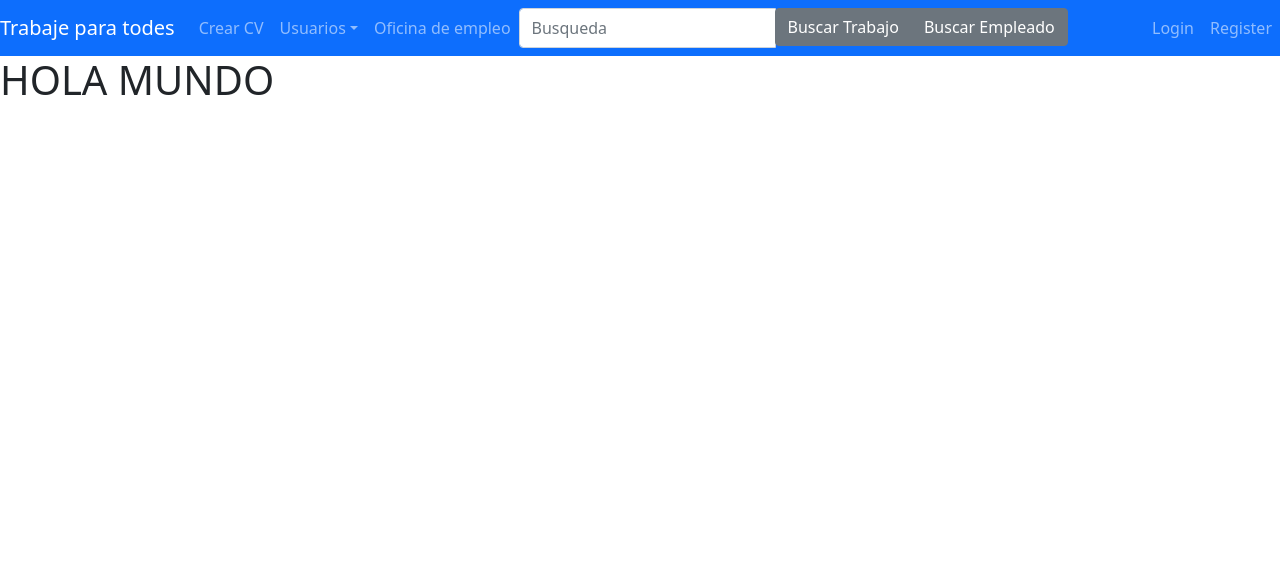
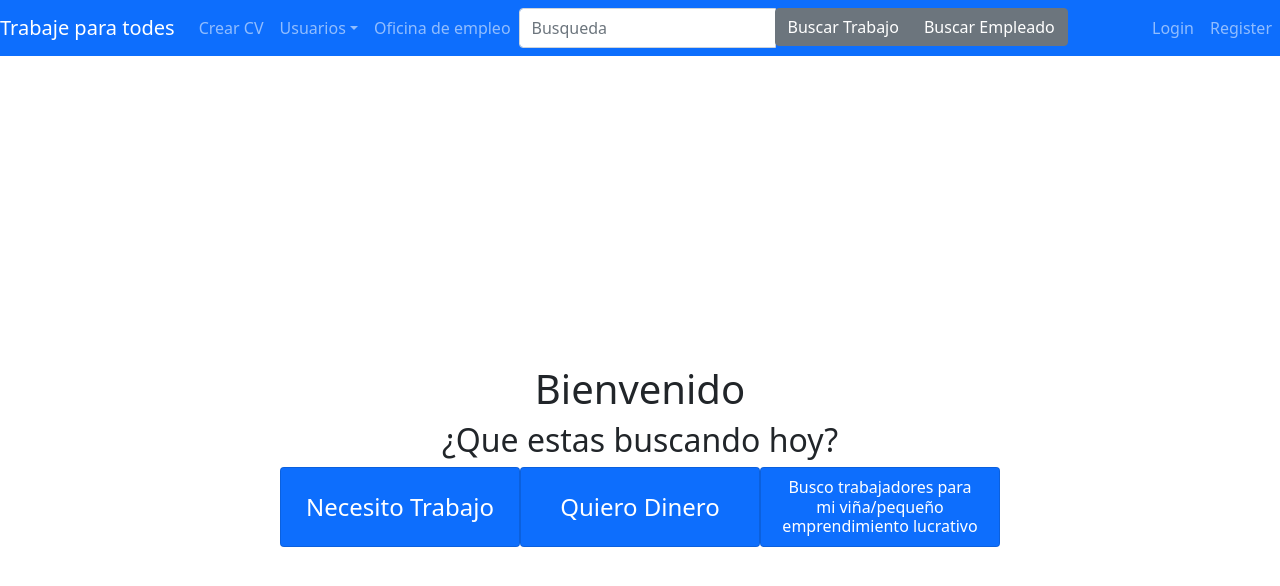
Before and after one commit to elkitoq/EndProyect, a React (Create React App) app: page / in a window 1280 px wide. Shown: the top 586 px of the page. Built offline with nearby package versions, Linux system fonts and the light colour scheme.

Commit message:
View Home

```diff
--- a/src/App.js
+++ b/src/App.js
@@ -2,6 +2,7 @@ import 'bootstrap/dist/css/bootstrap.min.css';
 import { ViewLogin } from './Views/ViewLogin.js'
 import { ViewCreateCV } from './Views/ViewCreateCV'
 import { ViewFindWorker } from "./Views/ViewFindWorker";
+import { ViewHome } from "./Views/ViewHome";
 import { ViewHomeAdmin } from "./Views/ViewHomeAdmin";
 import { ViewHomeAspirante } from "./Views/ViewHomeAspirante";
 import { ViewHomeEmpresa } from "./Views/ViewHomeEmpresa";
@@ -153,7 +154,7 @@ function App() {
         </Route>
 
         <Route path="/">
-          <h1>HOLA MUNDO</h1>
+          <ViewHome/>
         </Route>
       </Switch>
     </Router>
--- /dev/null
+++ b/src/Views/ViewHome.js
@@ -0,0 +1,51 @@
+import { useHistory } from "react-router";
+import { Card, CardText, Container, Row } from "reactstrap";
+
+import '../style/generic.css';
+import '../style/home.css';
+
+
+export const ViewHome = () => {
+
+    const history = useHistory();
+
+    const routeChange = (path) => {
+        history.push(path);
+    }
+
+    return (
+        <Container className="abs-center">
+            <div class="text-center">
+                <h1>Bienvenido</h1>
+                <h2>¿Que estas buscando hoy?</h2>
+                <Row className="">
+
+                    <Card onClick={routeChange.bind(this, "/lookforJob/")}
+                    body inverse color="primary" className="text-wrap tarjetasQBuscas alinearVertical">
+                        <CardText
+                            tag="h5"
+                            style={{ "font-size": '3vh' }}>
+                            Necesito Trabajo
+                        </CardText>
+                    </Card>
+                    <Card  onClick={routeChange.bind(this, "/offerService/")}
+                    body inverse color="primary" className="text-wrap tarjetasQBuscas alinearVertical">
+                        <CardText
+                            tag="h5"
+                            style={{ "font-size": '3vh' }}>
+                            Quiero Dinero
+                        </CardText>
+                    </Card>
+                    <Card onClick={routeChange.bind(this, "/lookforWorker/")}
+                    body inverse color="primary" className="text-wrap tarjetasQBuscas alinearVertical">
+                        <CardText
+                            tag="h5"
+                            style={{ "font-size": '2vh' }} >
+                            Busco trabajadores para mi viña/pequeño emprendimiento lucrativo
+                            </CardText>
+                    </Card>
+                </Row>
+            </div>
+        </Container>
+    );
+}
--- a/src/Views/ViewHomeAdmin.js
+++ b/src/Views/ViewHomeAdmin.js
@@ -3,6 +3,6 @@
 
 export const ViewHomeAdmin = () => {
     return (
-        <h1>Paguina de inicio para Administradores</h1>
+        <h1>Pagina de inicio para Administradores</h1>
         );
     }
--- a/src/Views/ViewHomeAspirante.js
+++ b/src/Views/ViewHomeAspirante.js
@@ -4,6 +4,6 @@
 
 export const ViewHomeAspirante = () => {
     return (
-        <h1>Paguina de inicio para Aspirantes<a href="/offerService/">ofrecer Servicio</a></h1>
+        <h1>Pagina de inicio para Aspirantes<a href="/offerService/">ofrecer Servicio</a></h1>
         );
     }
--- a/src/style/generic.css
+++ b/src/style/generic.css
@@ -23,12 +23,16 @@ input::-webkit-inner-spin-button{
     float: right;
 }
 
-.center {
-    margin: auto;
-    width: 50%;
-    padding: 10px;
+
+.abs-center {
+    display: flex;
+    align-items: center;
+    justify-content: center;
+    min-height: 100vh;
   }
 
-.border{
-    border:green solid
+.alinearVertical{
+    display: flex;
+    align-items: center;
+    justify-content: center;
 }
--- /dev/null
+++ b/src/style/home.css
@@ -0,0 +1,8 @@
+
+
+
+.tarjetasQBuscas{
+    width: 30vh;
+    height: 10vh;
+    padding: 1rem;
+}
```
